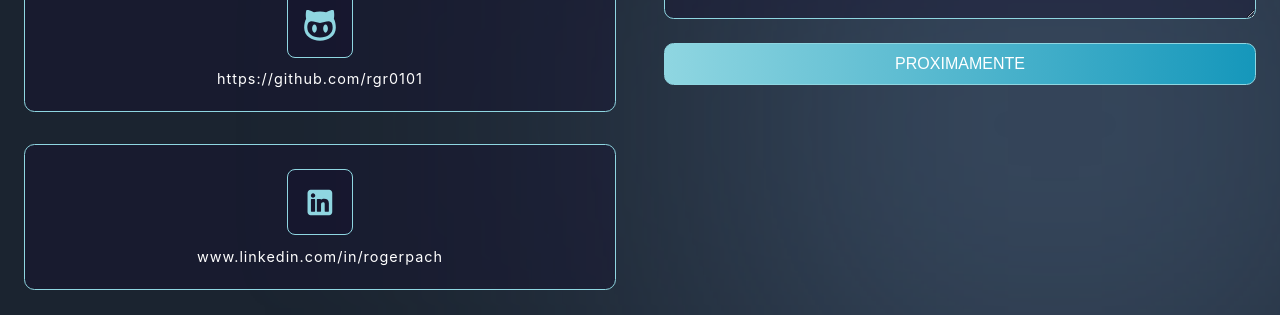
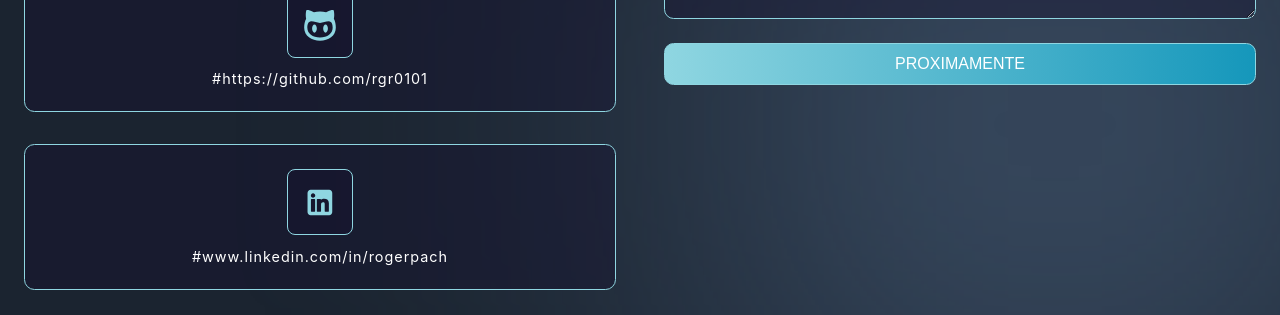
Before and after one commit to rgr0101/portafolio, a React (Create React App) app: page / in a window 1280 px wide. Shown: the part 2237-2552 px from the top of the page. Built offline with nearby package versions, Linux system fonts and the light colour scheme.

Commit message:
Update ContactMe.jsx

```diff
--- a/src/components/ContactMe/ContactMe.jsx
+++ b/src/components/ContactMe/ContactMe.jsx
@@ -12,9 +12,9 @@ function ContactMe() {
             <div style={{ flex: 1}}>
                 <ContactInfoCard iconUrl="./email.svg" text="rogerpy00@gmail.com"
                 />
-                <ContactInfoCard iconUrl="./github.svg" text="https://github.com/rgr0101"
+                <ContactInfoCard iconUrl="./github.svg" text="#https://github.com/rgr0101"
                 />
-                <ContactInfoCard iconUrl="./linkedin.svg" text="www.linkedin.com/in/rogerpach"
+                <ContactInfoCard iconUrl="./linkedin.svg" text="#www.linkedin.com/in/rogerpach"
                 />
 
             </div>
```
